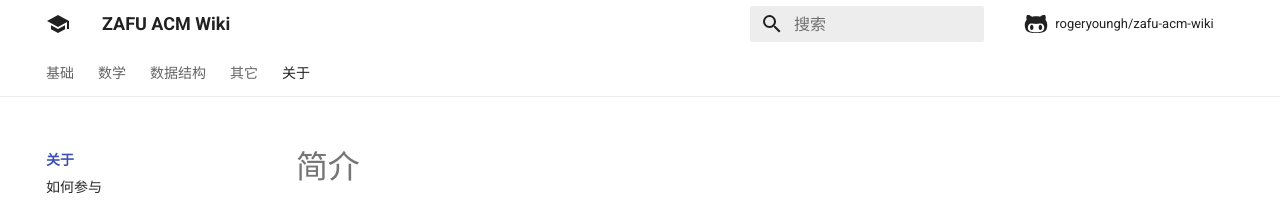
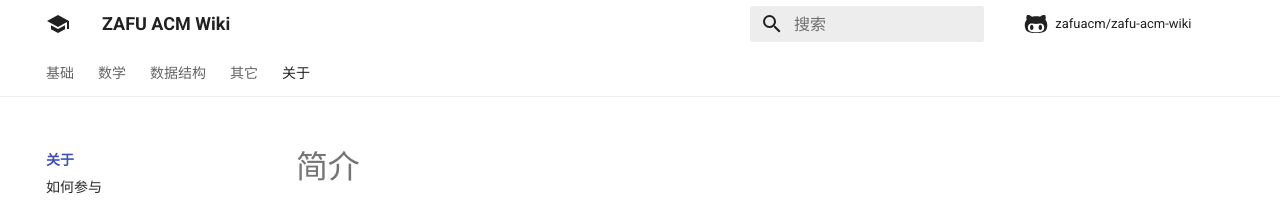
Before and after one commit to zafuacm/wiki, an MkDocs documentation site: the page built from docs/index.md, in a window 1280 px wide. Shown: the top 208 px of the page. Built offline with MkDocs 1.6.1 and Material for MkDocs 9.7.7, drawn with Linux system fonts in a browser that asks for light colours; comment, search, counter and statistics services are not loaded.

Commit message:
Update mkdocs.yml

```diff
--- a/mkdocs.yml
+++ b/mkdocs.yml
@@ -1,5 +1,5 @@
 site_name: ZAFU ACM Wiki
-site_url: https://rogeryoungh.github.io/zafu-acm-wiki
+site_url: https://zafuacm.github.io/zafu-acm-wiki
 
 theme:
   name: material
@@ -56,14 +56,14 @@
 
 
 copyright: Copyright 2020 - 2021 ZAFU ACM Team
-repo_url: https://github.com/RogerYoungh/zafu-acm-wiki
-repo_name: rogeryoungh/zafu-acm-wiki
+repo_url: https://github.com/zafuacm/zafu-acm-wiki
+repo_name: zafuacm/zafu-acm-wiki
 edit_uri: edit/main/docs/
 
 extra:
   social:
     - icon: fontawesome/brands/github
-      link: https://github.com/RogerYoungh
+      link: https://github.com/zafuacm
     - icon: fontawesome/solid/paper-plane
       link: mailto:rogeryoungh@foxmail.com
 
```
